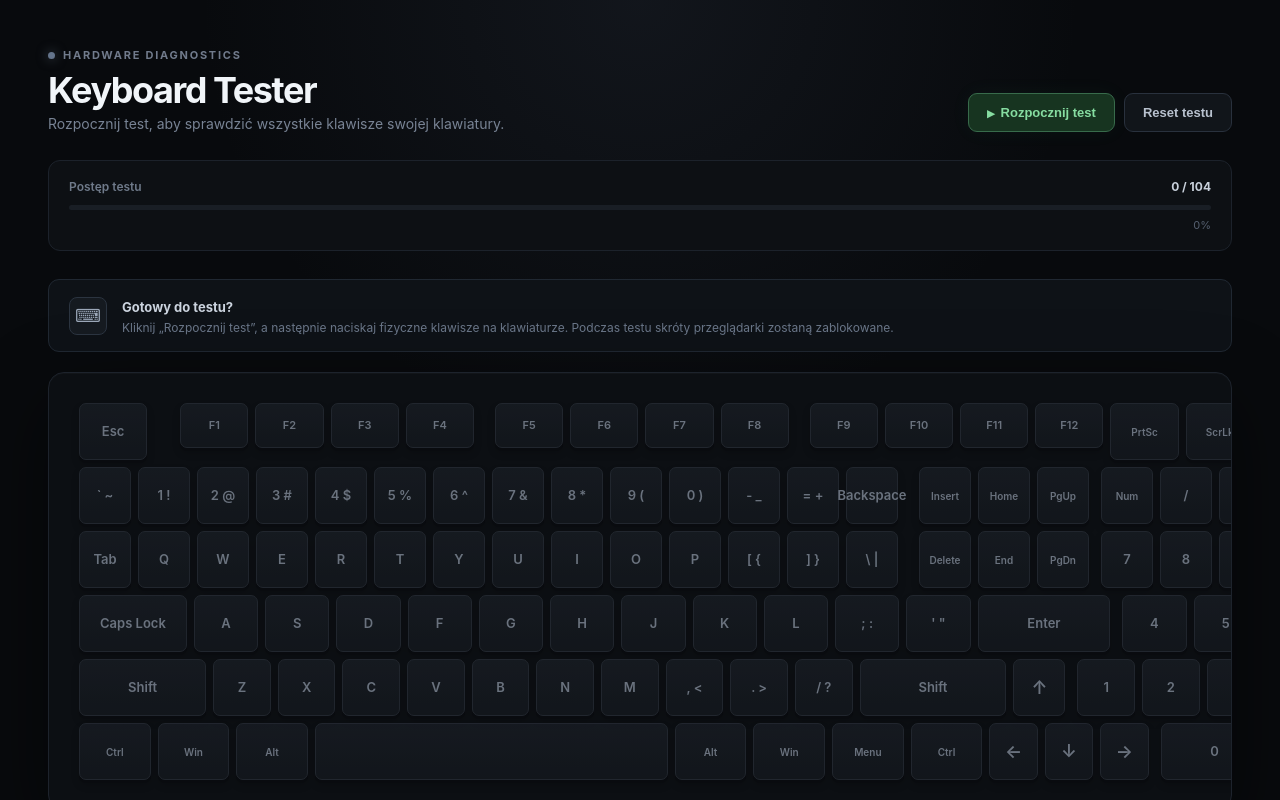
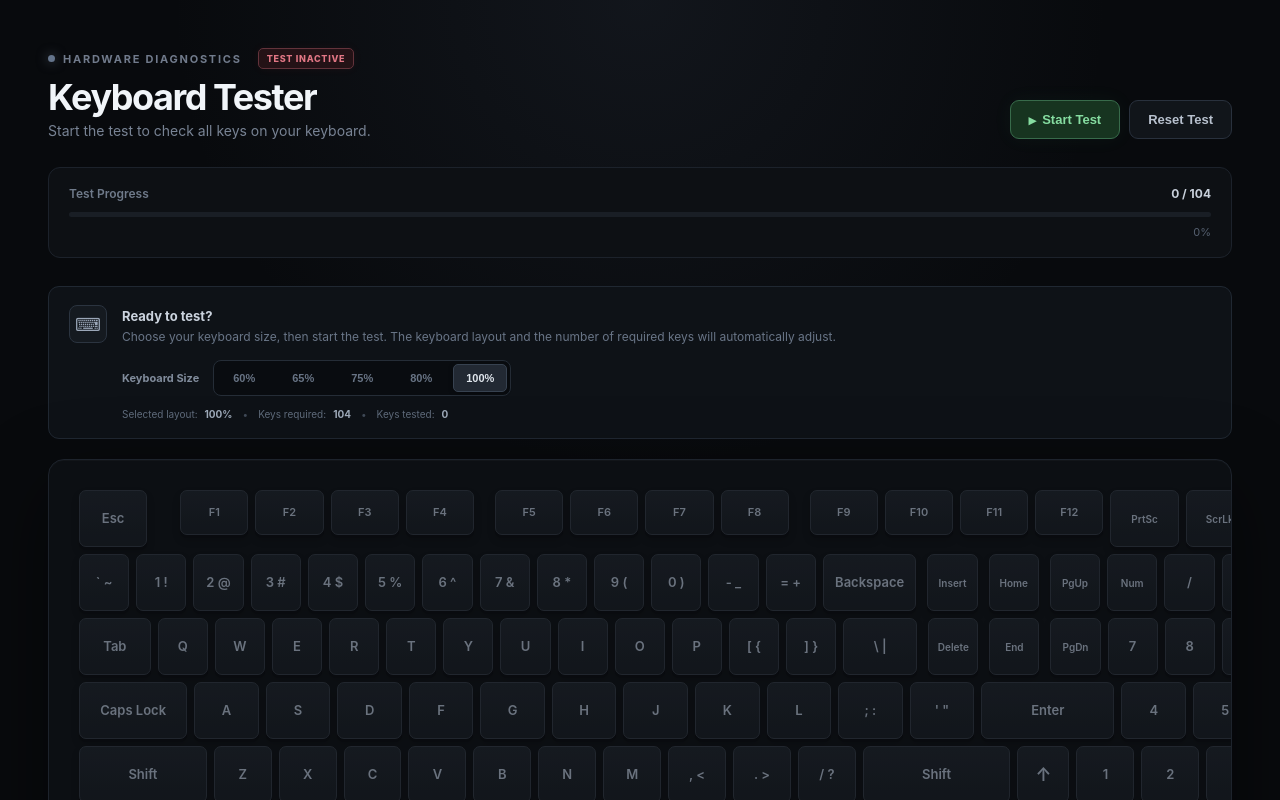
Before and after one commit to Vectari/kbt, a React (Vite) app: page / in a window 1280 px wide. Shown: the top 800 px of the page. Built offline with nearby package versions, Linux system fonts and the light colour scheme.

Commit message:
feat: update

```diff
--- a/src/KeyboardTester.css
+++ b/src/KeyboardTester.css
@@ -59,13 +59,27 @@ body {
 .testing-badge {
   margin-left: 8px;
   padding: 4px 8px;
-  border: 1px solid #285c3c;
   border-radius: 5px;
-  background: #10281a;
-  color: #63c985;
   font-size: 9px;
   font-weight: 800;
   letter-spacing: 0.08em;
+  transition:
+    background 0.2s ease,
+    border-color 0.2s ease,
+    color 0.2s ease,
+    box-shadow 0.2s ease;
+} /* TEST ACTIVE */
+.testing-badge.active {
+  border: 1px solid #285c3c;
+  background: #10281a;
+  color: #63c985;
+  box-shadow: 0 0 10px rgba(74, 222, 128, 0.06);
+} /* TEST INACTIVE */
+.testing-badge.inactive {
+  border: 1px solid #63333b;
+  background: #241216;
+  color: #e27785;
+  box-shadow: 0 0 10px rgba(239, 68, 68, 0.06);
 }
 .tester-header h1 {
   margin: 10px 0 7px;
@@ -176,13 +190,13 @@ body {
   color: #566171;
   font-size: 11px;
   text-align: right;
-}
+} /* -------------------------------------------------- START INFO / WYBÓR ROZMIARU -------------------------------------------------- */
 .start-info {
   max-width: 1500px;
   margin: 0 auto 20px;
-  padding: 16px 20px;
+  padding: 18px 20px;
   display: flex;
-  align-items: center;
+  align-items: flex-start;
   gap: 15px;
   border: 1px solid #202832;
   border-radius: 11px;
@@ -201,15 +215,77 @@ body {
   color: #9ba7b8;
   font-size: 18px;
 }
-.start-info strong {
+.start-info-content {
+  flex: 1;
+}
+.start-info-content > strong {
   color: #cbd3de;
   font-size: 13px;
 }
-.start-info p {
-  margin: 4px 0 0;
+.start-info-content > p {
+  margin: 4px 0 16px;
   color: #697587;
   font-size: 12px;
+} /* Selektor rozmiaru */
+.keyboard-size-selector {
+  display: flex;
+  align-items: center;
+  gap: 14px;
+  flex-wrap: wrap;
 }
+.selector-label {
+  color: #818c9c;
+  font-size: 11px;
+  font-weight: 700;
+}
+.size-options {
+  display: flex;
+  gap: 5px;
+  padding: 3px;
+  border: 1px solid #252d37;
+  border-radius: 8px;
+  background: #090c10;
+}
+.size-button {
+  min-width: 54px;
+  padding: 7px 10px;
+  border: 1px solid transparent;
+  border-radius: 5px;
+  background: transparent;
+  color: #687485;
+  font-size: 11px;
+  font-weight: 700;
+  cursor: pointer;
+  transition:
+    background 0.18s ease,
+    color 0.18s ease,
+    border-color 0.18s ease;
+}
+.size-button:hover {
+  color: #b5bfcc;
+  background: #171c23;
+}
+.size-button.selected {
+  border-color: #374250;
+  background: #222933;
+  color: #e0e6ed;
+  box-shadow: 0 1px 5px rgba(0, 0, 0, 0.3);
+}
+.selected-layout-info {
+  margin-top: 12px;
+  display: flex;
+  align-items: center;
+  gap: 7px;
+  color: #5e6a7a;
+  font-size: 10px;
+}
+.selected-layout-info strong {
+  color: #9da9b8;
+}
+.layout-divider {
+  color: #3f4956;
+  margin: 0 3px;
+} /* -------------------------------------------------- KLAWIATURA -------------------------------------------------- */
 .keyboard-wrapper {
   max-width: 1500px;
   margin: 0 auto;
@@ -223,7 +299,8 @@ body {
     inset 0 1px 0 rgba(255, 255, 255, 0.025);
 }
 .keyboard {
-  min-width: 1250px;
+  width: 100%;
+  min-width: 1000px;
   display: flex;
   flex-direction: column;
   gap: 7px;
@@ -235,7 +312,7 @@ body {
 .key {
   position: relative;
   flex: 1 1 0;
-  min-width: 52px;
+  min-width: 45px;
   height: 57px;
   display: flex;
   align-items: center;
@@ -363,23 +440,62 @@ body {
 }
 .numpad-zero {
   flex: 2.05;
-} /* Odstępy między grupami klawiszy funkcyjnych */
+} /* -------------------------------------------------- SPECJALNE ODSTĘPY -------------------------------------------------- */ /* F1-F4 / F5-F8 / F9-F12 */
 .row-0 .key:nth-child(2),
 .row-0 .key:nth-child(6),
 .row-0 .key:nth-child(10) {
   margin-left: 14px;
-} /* Blok Home / End / Page */
-.row-1 .key:nth-child(15),
-.row-2 .key:nth-child(15) {
-  margin-left: 14px;
+} /* Blok nawigacyjny */
+.nav-key {
+  margin-left: 4px;
 } /* Numpad */
-.row-1 .key:nth-child(18),
-.row-2 .key:nth-child(18),
-.row-3 .key:nth-child(14),
-.row-4 .key:nth-child(14),
-.row-5 .key:nth-child(12) {
-  margin-left: 5px;
+.numpad-key {
+  margin-left: 0;
+} /* -------------------------------------------------- RÓŻNE ROZMIARY KLAWIATURY -------------------------------------------------- */ /* * 60% * * Brak F-row, nawigacji, numpada i strzałek. * Układ staje się znacznie bardziej kompaktowy. */
+.keyboard-size-60 {
+  min-width: 760px;
 }
+.keyboard-size-60 .keyboard-row {
+  gap: 5px;
+}
+.keyboard-size-60 .key {
+  min-width: 42px;
+  height: 53px;
+}
+.keyboard-size-60 .function {
+  height: 43px;
+} /* * 65% * * 60% + strzałki. */
+.keyboard-size-65 {
+  min-width: 820px;
+}
+.keyboard-size-65 .keyboard-row {
+  gap: 5px;
+}
+.keyboard-size-65 .key {
+  min-width: 43px;
+  height: 54px;
+} /* * 75% * * F-row + nawigacja + strzałki. * Bez numpada. */
+.keyboard-size-75 {
+  min-width: 950px;
+}
+.keyboard-size-75 .key {
+  min-width: 43px;
+}
+.keyboard-size-75 .function {
+  height: 44px;
+} /* * 80% * * TKL. */
+.keyboard-size-80 {
+  min-width: 1050px;
+}
+.keyboard-size-80 .key {
+  min-width: 45px;
+} /* * 100% * * Pełna klawiatura z numpadem. */
+.keyboard-size-100 {
+  min-width: 1250px;
+}
+.keyboard-size-100 .key {
+  min-width: 45px;
+} /* -------------------------------------------------- LEGENDA -------------------------------------------------- */
 .legend {
   max-width: 1500px;
   margin: 20px auto 0;
@@ -413,7 +529,7 @@ body {
 }
 .legend-key.untouched {
   background: #11151a;
-}
+} /* -------------------------------------------------- RESPONSIVE -------------------------------------------------- */
 @media (max-width: 900px) {
   .keyboard-tester {
     padding: 25px 15px;
@@ -429,6 +545,24 @@ body {
     width: 100%;
     flex-wrap: wrap;
   }
+  .start-info {
+    align-items: flex-start;
+  }
+  .keyboard-size-selector {
+    align-items: flex-start;
+    flex-direction: column;
+    gap: 8px;
+  }
+  .size-options {
+    width: 100%;
+    justify-content: space-between;
+  }
+  .size-button {
+    flex: 1;
+  }
+  .selected-layout-info {
+    flex-wrap: wrap;
+  }
   .keyboard-wrapper {
     padding: 18px;
   }
@@ -437,3 +571,20 @@ body {
     flex-wrap: wrap;
   }
 }
+
+.success-title {
+  color: #79d99a !important;
+}
+
+.start-info-icon {
+  transition:
+    color 0.2s ease,
+    border-color 0.2s ease,
+    background 0.2s ease;
+}
+
+.start-info:has(.success-title) .start-info-icon {
+  border-color: #285c3c;
+  background: #10281a;
+  color: #4ade80;
+}
--- a/src/KeyboardTester.jsx
+++ b/src/KeyboardTester.jsx
@@ -1,5 +1,7 @@
 import React, { useEffect, useRef, useState } from "react";
 import "./KeyboardTester.css";
+
+const REQUIRED_PRESSES = 3;
 
 const keyboardRows = [
   [
@@ -36,13 +38,15 @@ const keyboardRows = [
     { code: "Minus", label: "- _" },
     { code: "Equal", label: "= +" },
     { code: "Backspace", label: "Backspace", className: "backspace" },
-    { code: "Insert", label: "Insert", className: "utility" },
-    { code: "Home", label: "Home", className: "utility" },
-    { code: "PageUp", label: "PgUp", className: "utility" },
-    { code: "NumLock", label: "Num", className: "utility" },
-    { code: "NumpadDivide", label: "/", className: "numpad" },
-    { code: "NumpadMultiply", label: "*", className: "numpad" },
-    { code: "NumpadSubtract", label: "-", className: "numpad" },
+
+    { code: "Insert", label: "Insert", className: "utility nav-key" },
+    { code: "Home", label: "Home", className: "utility nav-key" },
+    { code: "PageUp", label: "PgUp", className: "utility nav-key" },
+
+    { code: "NumLock", label: "Num", className: "utility numpad-key" },
+    { code: "NumpadDivide", label: "/", className: "numpad numpad-key" },
+    { code: "NumpadMultiply", label: "*", className: "numpad numpad-key" },
+    { code: "NumpadSubtract", label: "-", className: "numpad numpad-key" },
   ],
 
   [
@@ -60,13 +64,15 @@ const keyboardRows = [
     { code: "BracketLeft", label: "[ {" },
     { code: "BracketRight", label: "] }" },
     { code: "Backslash", label: "\\ |", className: "backslash" },
-    { code: "Delete", label: "Delete", className: "utility" },
-    { code: "End", label: "End", className: "utility" },
-    { code: "PageDown", label: "PgDn", className: "utility" },
-    { code: "Numpad7", label: "7", className: "numpad" },
-    { code: "Numpad8", label: "8", className: "numpad" },
-    { code: "Numpad9", label: "9", className: "numpad" },
-    { code: "NumpadAdd", label: "+", className: "numpad tall" },
+
+    { code: "Delete", label: "Delete", className: "utility nav-key" },
+    { code: "End", label: "End", className: "utility nav-key" },
+    { code: "PageDown", label: "PgDn", className: "utility nav-key" },
+
+    { code: "Numpad7", label: "7", className: "numpad numpad-key" },
+    { code: "Numpad8", label: "8", className: "numpad numpad-key" },
+    { code: "Numpad9", label: "9", className: "numpad numpad-key" },
+    { code: "NumpadAdd", label: "+", className: "numpad tall numpad-key" },
   ],
 
   [
@@ -83,9 +89,10 @@ const keyboardRows = [
     { code: "Semicolon", label: "; :" },
     { code: "Quote", label: "' \"" },
     { code: "Enter", label: "Enter", className: "enter" },
-    { code: "Numpad4", label: "4", className: "numpad" },
-    { code: "Numpad5", label: "5", className: "numpad" },
-    { code: "Numpad6", label: "6", className: "numpad" },
+
+    { code: "Numpad4", label: "4", className: "numpad numpad-key" },
+    { code: "Numpad5", label: "5", className: "numpad numpad-key" },
+    { code: "Numpad6", label: "6", className: "numpad numpad-key" },
   ],
 
   [
@@ -101,11 +108,17 @@ const keyboardRows = [
     { code: "Period", label: ". >" },
     { code: "Slash", label: "/ ?" },
     { code: "ShiftRight", label: "Shift", className: "shift-right" },
-    { code: "ArrowUp", label: "↑", className: "arrow" },
-    { code: "Numpad1", label: "1", className: "numpad" },
-    { code: "Numpad2", label: "2", className: "numpad" },
-    { code: "Numpad3", label: "3", className: "numpad" },
-    { code: "NumpadEnter", label: "Enter", className: "numpad tall" },
+
+    { code: "ArrowUp", label: "↑", className: "arrow arrow-up" },
+
+    { code: "Numpad1", label: "1", className: "numpad numpad-key" },
+    { code: "Numpad2", label: "2", className: "numpad numpad-key" },
+    { code: "Numpad3", label: "3", className: "numpad numpad-key" },
+    {
+      code: "NumpadEnter",
+      label: "Enter",
+      className: "numpad tall numpad-key",
+    },
   ],
 
   [
@@ -117,49 +130,206 @@ const keyboardRows = [
     { code: "MetaRight", label: "Win", className: "modifier" },
     { code: "ContextMenu", label: "Menu", className: "modifier" },
     { code: "ControlRight", label: "Ctrl", className: "modifier" },
+
     { code: "ArrowLeft", label: "←", className: "arrow" },
     { code: "ArrowDown", label: "↓", className: "arrow" },
     { code: "ArrowRight", label: "→", className: "arrow" },
-    { code: "Numpad0", label: "0", className: "numpad numpad-zero" },
-    { code: "NumpadDecimal", label: ".", className: "numpad" },
+
+    { code: "Numpad0", label: "0", className: "numpad numpad-zero numpad-key" },
+    { code: "NumpadDecimal", label: ".", className: "numpad numpad-key" },
   ],
 ];
 
-const allKeys = keyboardRows.flat();
+const keyboardSizes = {
+  60: {
+    label: "60%",
+    hidden: [
+      "F1",
+      "F2",
+      "F3",
+      "F4",
+      "F5",
+      "F6",
+      "F7",
+      "F8",
+      "F9",
+      "F10",
+      "F11",
+      "F12",
+      "PrintScreen",
+      "ScrollLock",
+      "Pause",
+      "Insert",
+      "Home",
+      "PageUp",
+      "Delete",
+      "End",
+      "PageDown",
+      "ArrowUp",
+      "ArrowDown",
+      "ArrowLeft",
+      "ArrowRight",
+      "NumLock",
+      "NumpadDivide",
+      "NumpadMultiply",
+      "NumpadSubtract",
+      "Numpad7",
+      "Numpad8",
+      "Numpad9",
+      "NumpadAdd",
+      "Numpad4",
+      "Numpad5",
+      "Numpad6",
+      "Numpad1",
+      "Numpad2",
+      "Numpad3",
+      "NumpadEnter",
+      "Numpad0",
+      "NumpadDecimal",
+    ],
+  },
+
+  65: {
+    label: "65%",
+    hidden: [
+      "F1",
+      "F2",
+      "F3",
+      "F4",
+      "F5",
+      "F6",
+      "F7",
+      "F8",
+      "F9",
+      "F10",
+      "F11",
+      "F12",
+      "PrintScreen",
+      "ScrollLock",
+      "Pause",
+      "Insert",
+      "Home",
+      "PageUp",
+      "Delete",
+      "End",
+      "PageDown",
+      "NumLock",
+      "NumpadDivide",
+      "NumpadMultiply",
+      "NumpadSubtract",
+      "Numpad7",
+      "Numpad8",
+      "Numpad9",
+      "NumpadAdd",
+      "Numpad4",
+      "Numpad5",
+      "Numpad6",
+      "Numpad1",
+      "Numpad2",
+      "Numpad3",
+      "NumpadEnter",
+      "Numpad0",
+      "NumpadDecimal",
+    ],
+  },
+
+  75: {
+    label: "75%",
+    hidden: [
+      "PrintScreen",
+      "ScrollLock",
+      "Pause",
+      "NumLock",
+      "NumpadDivide",
+      "NumpadMultiply",
+      "NumpadSubtract",
+      "Numpad7",
+      "Numpad8",
+      "Numpad9",
+      "NumpadAdd",
+      "Numpad4",
+      "Numpad5",
+      "Numpad6",
+      "Numpad1",
+      "Numpad2",
+      "Numpad3",
+      "NumpadEnter",
+      "Numpad0",
+      "NumpadDecimal",
+    ],
+  },
+
+  80: {
+    label: "80%",
+    hidden: [
+      "PrintScreen",
+      "ScrollLock",
+      "Pause",
+      "NumLock",
+      "NumpadDivide",
+      "NumpadMultiply",
+      "NumpadSubtract",
+      "Numpad7",
+      "Numpad8",
+      "Numpad9",
+      "NumpadAdd",
+      "Numpad4",
+      "Numpad5",
+      "Numpad6",
+      "Numpad1",
+      "Numpad2",
+      "Numpad3",
+      "NumpadEnter",
+      "Numpad0",
+      "NumpadDecimal",
+    ],
+  },
+
+  100: {
+    label: "100%",
+    hidden: [],
+  },
+};
 
 function KeyboardTester() {
   const [isTesting, setIsTesting] = useState(false);
+  const [keyboardSize, setKeyboardSize] = useState("100");
   const [pressedKeys, setPressedKeys] = useState({});
   const [pressCounts, setPressCounts] = useState({});
   const [testedKeys, setTestedKeys] = useState({});
 
   const testerRef = useRef(null);
 
+  const hiddenKeys = keyboardSizes[keyboardSize].hidden;
+
+  const visibleRows = keyboardRows
+    .map((row) => row.filter((key) => !hiddenKeys.includes(key.code)))
+    .filter((row) => row.length > 0);
+
+  const visibleKeys = visibleRows.flat();
+  const totalKeys = visibleKeys.length;
+
+  const testedCount = visibleKeys.filter((key) => testedKeys[key.code]).length;
+
+  const remainingKeys = totalKeys - testedCount;
+
+  const progress =
+    totalKeys > 0 ? Math.round((testedCount / totalKeys) * 100) : 0;
+
+  const testComplete = totalKeys > 0 && testedCount === totalKeys;
+
   useEffect(() => {
     const handleKeyDown = (event) => {
-      // Jeżeli test nie jest aktywny,
-      // nie przejmujemy klawiatury.
       if (!isTesting) return;
 
-      /*
-       * Najważniejsze:
-       * blokujemy standardowe działanie przeglądarki.
-       *
-       * Dzięki temu:
-       * Tab       -> nie zmienia focusu
-       * F1        -> nie otwiera pomocy
-       * Space     -> nie przewija strony
-       * Backspace -> nie wraca do poprzedniej strony
-       * strzałki  -> nie przewijają strony
-       * Enter     -> nie aktywuje przycisków
-       */
       event.preventDefault();
       event.stopPropagation();
 
-      // Nie zliczamy auto-repeat przy przytrzymaniu klawisza.
       if (event.repeat) return;
 
       const code = event.code;
+
+      if (hiddenKeys.includes(code)) return;
 
       setPressedKeys((prev) => ({
         ...prev,
@@ -169,8 +339,7 @@ function KeyboardTester() {
       setPressCounts((prev) => {
         const newCount = (prev[code] || 0) + 1;
 
-        // 4. naciśnięcie = klawisz przetestowany
-        if (newCount > 3) {
+        if (newCount >= REQUIRED_PRESSES) {
           setTestedKeys((tested) => ({
             ...tested,
             [code]: true,
@@ -196,13 +365,6 @@ function KeyboardTester() {
       }));
     };
 
-    /*
-     * capture = true
-     *
-     * Pozwala przechwycić zdarzenie bardzo wcześnie,
-     * zanim większość elementów strony będzie mogła
-     * zareagować na klawisz.
-     */
     window.addEventListener("keydown", handleKeyDown, true);
     window.addEventListener("keyup", handleKeyUp, true);
 
@@ -210,16 +372,23 @@ function KeyboardTester() {
       window.removeEventListener("keydown", handleKeyDown, true);
       window.removeEventListener("keyup", handleKeyUp, true);
     };
-  }, [isTesting]);
+  }, [isTesting, hiddenKeys]);
 
-  const testedCount = Object.keys(testedKeys).length;
-  const totalKeys = allKeys.length;
-  const progress = Math.round((testedCount / totalKeys) * 100);
+  const handleKeyboardSizeChange = (size) => {
+    setKeyboardSize(size);
+    setIsTesting(false);
+    setPressedKeys({});
+    setPressCounts({});
+    setTestedKeys({});
+
+    requestAnimationFrame(() => {
+      testerRef.current?.focus();
+    });
+  };
 
   const startTest = () => {
     setIsTesting(true);
 
-    // Natychmiast oddajemy focus testerowi.
     requestAnimationFrame(() => {
       testerRef.current?.focus();
     });
@@ -255,15 +424,19 @@ function KeyboardTester() {
 
             <span className="eyebrow">HARDWARE DIAGNOSTICS</span>
 
-            {isTesting && <span className="testing-badge">TEST AKTYWNY</span>}
+            {isTesting ? (
+              <span className="testing-badge active"> TEST ACTIVE </span>
+            ) : (
+              <span className="testing-badge inactive"> TEST INACTIVE </span>
+            )}
           </div>
 
           <h1>Keyboard Tester</h1>
 
           <p>
             {isTesting
-              ? "Naciśnij każdy klawisz 4 razy, aby potwierdzić jego poprawne działanie."
-              : "Rozpocznij test, aby sprawdzić wszystkie klawisze swojej klawiatury."}
+              ? `Press each key ${REQUIRED_PRESSES} times to confirm it is working correctly.`
+              : "Start the test to check all keys on your keyboard."}
           </p>
         </div>
 
@@ -271,23 +444,23 @@ function KeyboardTester() {
           {!isTesting ? (
             <button className="start-button" onClick={startTest}>
               <span className="button-icon">▶</span>
-              Rozpocznij test
+              Start Test
             </button>
           ) : (
             <button className="stop-button" onClick={stopTest}>
-              Zakończ test
+              Stop Test
             </button>
           )}
 
           <button className="reset-button" onClick={resetTest}>
-            Reset testu
+            Reset Test
           </button>
         </div>
       </div>
 
       <div className="progress-panel">
         <div className="progress-info">
-          <span>Postęp testu</span>
+          <span>Test Progress</span>
 
           <strong>
             {testedCount} / {totalKeys}
@@ -301,25 +474,93 @@ function KeyboardTester() {
         <span className="progress-percent">{progress}%</span>
       </div>
 
-      {!isTesting && (
-        <div className="start-info">
-          <div className="start-info-icon">⌨</div>
+      <div className="start-info">
+        <div className="start-info-icon">{testComplete ? "✓" : "⌨"}</div>
 
-          <div>
-            <strong>Gotowy do testu?</strong>
+        <div className="start-info-content">
+          {!isTesting ? (
+            <>
+              <strong>Ready to test?</strong>
 
-            <p>
-              Kliknij „Rozpocznij test”, a następnie naciskaj fizyczne klawisze
-              na klawiaturze. Podczas testu skróty przeglądarki zostaną
-              zablokowane.
-            </p>
+              <p>
+                Choose your keyboard size, then start the test. The keyboard
+                layout and the number of required keys will automatically
+                adjust.
+              </p>
+            </>
+          ) : testComplete ? (
+            <>
+              <strong className="success-title">Keyboard test complete</strong>
+
+              <p>
+                All {totalKeys} keys have been successfully tested. Every key
+                reached the required {REQUIRED_PRESSES}/{REQUIRED_PRESSES}
+                presses.
+              </p>
+            </>
+          ) : (
+            <>
+              <strong>Test in progress</strong>
+
+              <p>
+                Press each visible key {REQUIRED_PRESSES} times. Tested keys
+                will turn green automatically.
+              </p>
+            </>
+          )}
+
+          <div className="keyboard-size-selector">
+            <span className="selector-label">Keyboard Size</span>
+
+            <div className="size-options">
+              {Object.entries(keyboardSizes).map(([size, config]) => (
+                <button
+                  key={size}
+                  type="button"
+                  className={`size-button ${
+                    keyboardSize === size ? "selected" : ""
+                  }`}
+                  onClick={() => handleKeyboardSizeChange(size)}
+                >
+                  {config.label}
+                </button>
+              ))}
+            </div>
+          </div>
+
+          <div className="selected-layout-info">
+            <span>Selected layout:</span>
+
+            <strong>{keyboardSizes[keyboardSize].label}</strong>
+
+            <span className="layout-divider">•</span>
+
+            <span>Keys required:</span>
+
+            <strong>{totalKeys}</strong>
+
+            <span className="layout-divider">•</span>
+
+            <span>Keys tested:</span>
+
+            <strong>{testedCount}</strong>
+
+            {isTesting && !testComplete && (
+              <>
+                <span className="layout-divider">•</span>
+
+                <span>Remaining:</span>
+
+                <strong>{remainingKeys}</strong>
+              </>
+            )}
           </div>
         </div>
-      )}
+      </div>
 
       <div className="keyboard-wrapper">
-        <div className="keyboard">
-          {keyboardRows.map((row, rowIndex) => (
+        <div className={`keyboard keyboard-size-${keyboardSize}`}>
+          {visibleRows.map((row, rowIndex) => (
             <div className={`keyboard-row row-${rowIndex}`} key={rowIndex}>
               {row.map((key) => {
                 const count = pressCounts[key.code] || 0;
@@ -342,7 +583,9 @@ function KeyboardTester() {
                     <span className="key-label">{key.label}</span>
 
                     {count > 0 && !isTested && (
-                      <span className="key-count">{count}/4</span>
+                      <span className="key-count">
+                        {count}/{REQUIRED_PRESSES}
+                      </span>
                     )}
 
                     {isTested && <span className="check">✓</span>}
@@ -357,17 +600,17 @@ function KeyboardTester() {
       <div className="legend">
         <div className="legend-item">
           <span className="legend-key active" />
-          <span>Aktualnie naciśnięty</span>
+          <span>Currently pressed</span>
         </div>
 
         <div className="legend-item">
           <span className="legend-key tested" />
-          <span>Przetestowany</span>
+          <span>Tested</span>
         </div>
 
         <div className="legend-item">
           <span className="legend-key untouched" />
-          <span>Nieprzetestowany</span>
+          <span>Not tested</span>
         </div>
       </div>
     </div>
```
